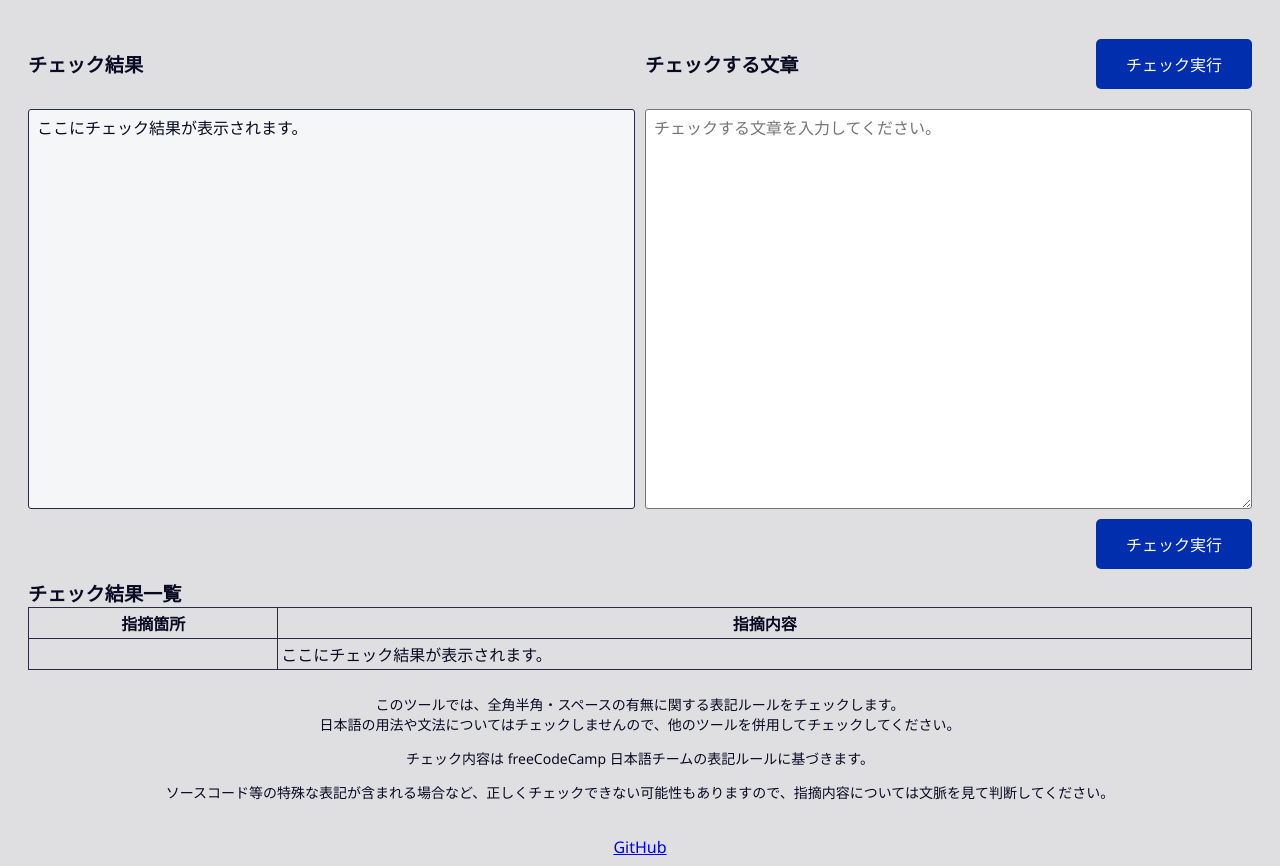
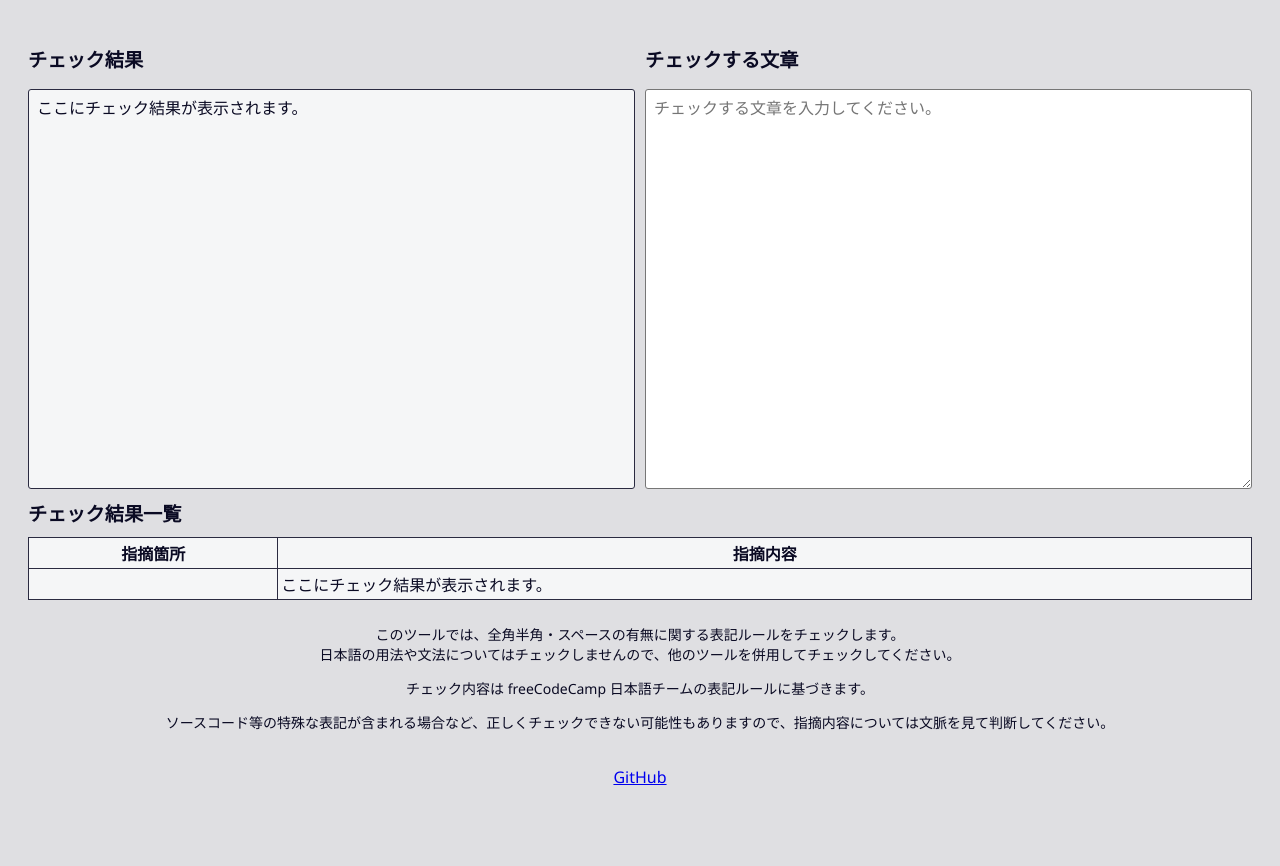
Before and after one commit to sidemt/ja-notation-check-tool, a plain HTML site: page index.html in a window 1280 px wide. Shown: the part 70-936 px from the top of the page. After the commit the page ends 866 px from the top, so only its background shows below. Drawn offline with Linux system fonts and the light colour scheme.

Commit message:
use output element

```diff
--- a/index.html
+++ b/index.html
@@ -11,24 +11,20 @@
 <body>
   <h1>freeCodeCamp 日本語翻訳チーム用 表記チェックツール</h1>
   <div class="container">
+    <form class="editor-container" oninput="checkText()">
       <div class="ouput editor-header">
-      <h2 class="section-heading">チェック結果</h2>
+        <label for="output-text" class="section-heading">チェック結果</label>
         <p id="output-notice">誤りは検出されませんでした。</p>
       </div>
-    <div id="output-text" class="output editor-box">
+      <output id="output-text" class="output editor-box" for="input-text">
         ここにチェック結果が表示されます。
-    </div>
+      </output>
 
       <div class="input editor-header">
         <label for="input-text" class="section-heading">チェックする文章</label>
-      <button class="check-button" onclick="checkText()">チェック実行</button>
       </div>
       <textarea type="text" id="input-text" class="input editor-box" placeholder="チェックする文章を入力してください。"></textarea>
-
-    <div class="input editor-footer">
-      <button class="check-button" onclick="checkText()">チェック実行</button>
-    </div>
-
+    </form>
     <div class="result-area">
       <h2 class="section-heading">チェック結果一覧</h2>
       <table class="table">
@@ -63,7 +59,7 @@
   </div>
 
   <footer>
-    <a href="https://github.com/sidemt/ja-notation-check-tool">GitHub</a>
+    <a href="https://github.com/sidemt/ja-notation-check-tool" target="_blank" rel="noopener noreferrer">GitHub</a>
   </footer>
   <script src="index.js"></script>
 </body>
--- a/styles.css
+++ b/styles.css
@@ -8,8 +8,6 @@
   --dark-yellow: #4d3800;
   --blue: #99c9ff;
   --dark-blue: #002ead;
-  --dark-blue-hover: #264fc0;
-  --dark-blue-active: #375dc4;
 }
 
 * {
@@ -33,6 +31,10 @@ h1 {
   margin: 0;
 }
 
+h2.section-heading {
+  margin-bottom: 10px;
+}
+
 .container {
   display: grid;
   grid-auto-columns: 1fr;
@@ -40,52 +42,51 @@ h1 {
   padding: 20px;
 }
 
+.editor-container {
+  /* grid positioning */
+  grid-row: 1;
+  grid-column: 1 / 3;
+  /* nested grid */
+  display: grid;
+  grid-auto-columns: 1fr;
+  gap: 10px;
+}
+
 .editor-header {
-  min-height: 60px;
+  height: 40px;
   display: flex;
   flex-direction: row;
   justify-content: space-between;
   align-items: center;
-  padding-bottom: 10px;
   word-break: keep-all;
 }
 
 .input.editor-header {
-  /* grid positioning */
+  /* nested grid positioning */
   grid-row: 1;
   grid-column: 2 / 3;
 }
 
 .output.editor-header {
-  /* grid positioning */
+  /* nested grid positioning */
   grid-row: 1;
   grid-column: 1 / 2;
 }
 
 .input.editor-box {
-  /* grid positioning */
+  /* nested grid positioning */
   grid-row: 2;
   grid-column: 2 / 3;
 }
 
 .output.editor-box {
-  /* grid positioning */
+  /* nested grid positioning */
   grid-row: 2;
   grid-column: 1 / 2;
   /* other styling */
   border: 1px solid var(--gray80);
   background-color: var(--gray05);
   overflow-wrap: break-word;
-}
-
-.input.editor-footer {
-  /* grid positioning */
-  grid-row: 3;
-  grid-column: 2 / 2;
-
-  display: flex;
-  flex-direction: row;
-  justify-content: flex-end;
 }
 
 .editor-box {
@@ -102,24 +103,6 @@ h1 {
   border-radius: 3px;
 }
 
-.check-button {
-  height: 50px;
-  padding: 0 30px;
-  background-color: var(--dark-blue);
-  color: var(--gray00);
-  border: none;
-  border-radius: 5px;
-  font-size: 16px;
-}
-
-.check-button:hover {
-  background-color: var(--dark-blue-hover);
-}
-
-.check-button:active {
-  background-color: var(--dark-blue-active);
-}
-
 #output-notice {
   display: none;
 }
@@ -130,6 +113,7 @@ h1 {
   background-color: var(--blue);
   border-radius: 5px;
   padding: 5px;
+  margin: 0;
 }
 
 .highlight {
@@ -166,7 +150,7 @@ h1 {
 }
 
 .result-area {
-  grid-row: 4;
+  grid-row: 2;
   grid-column: 1 / 3;
 }
 
@@ -179,6 +163,7 @@ h1 {
 .table th,
 .table td {
   border: 1px solid var(--gray80);
+  background-color: var(--gray05);
 }
 
 .table th,
@@ -195,7 +180,7 @@ h1 {
 }
 
 .explanation-area {
-  grid-row: 5;
+  grid-row: 3;
   grid-column: 1 / 3;
   text-align: center;
   font-size: 14px;
```
Lines whose indentation alone changed are shown as unchanged.
